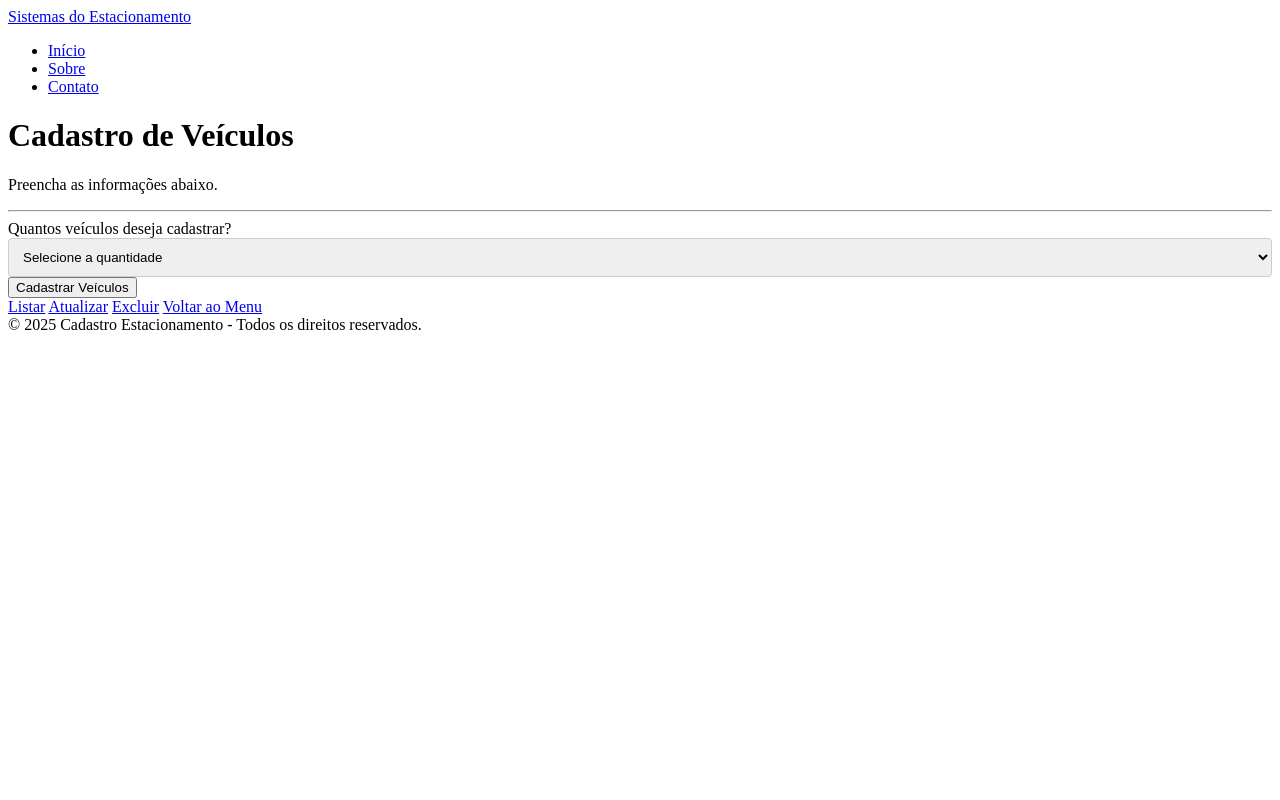
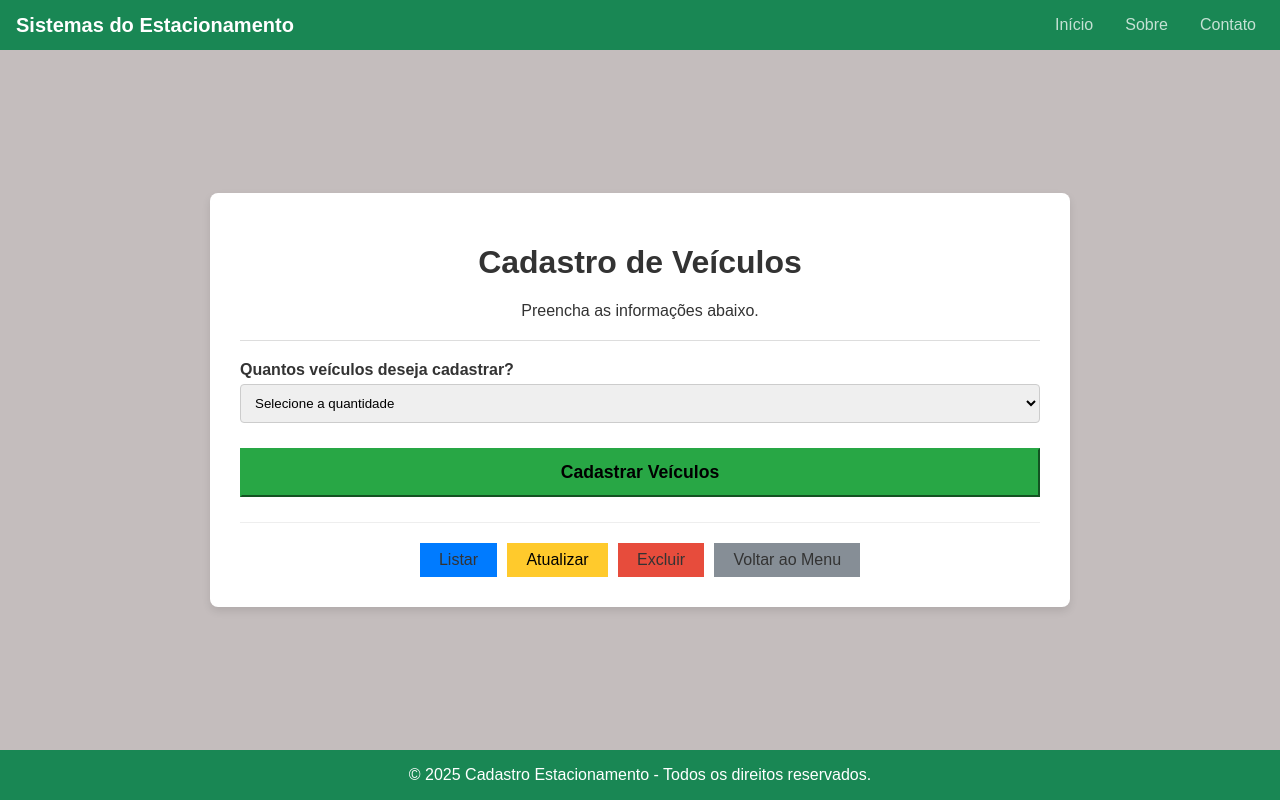
Before and after one commit to Kauan-emanuel/Trabalho1-de-front-end, a plain HTML site: page cadastrar_veiculo.html in a window 1280 px wide. Drawn offline with Linux system fonts and the light colour scheme; the site is published under a folder, as on GitHub Pages, so addresses that start at the root find nothing.

Commit message:
Add files via upload

```diff
--- a/cadastrar_veiculo.html
+++ b/cadastrar_veiculo.html
@@ -3,9 +3,9 @@
 <head>
     <meta charset="UTF-8">
     <title>Cadastrar Veículos</title>
-    <link rel="stylesheet" href="/style_index.css">
-    <link rel="stylesheet" href="/style_crud.css"> <!-- Adicionado para consistência -->
-    <link rel="stylesheet" href="/cadastrar_veiculo.css">
+    <link rel="stylesheet" href="style_index.css">
+    <link rel="stylesheet" href="style_crud.css"> <!-- Adicionado para consistência -->
+    <link rel="stylesheet" href="cadastrar_veiculo.css">
 
 </head>
 <body>
@@ -37,10 +37,10 @@
             </form>
 
             <div class="crud-navigation">
-                <a href="/listar.html" class="btn btn-read">Listar</a>
-                <a href="/atualizar.html" class="btn btn-update">Atualizar</a>
-                <a href="/excluir.html" class="btn btn-delete">Excluir</a>
-                <a href="/login.html" class="btn btn-secondary">Voltar ao Menu</a>
+                <a href="listar.html" class="btn btn-read">Listar</a>
+                <a href="atualizar.html" class="btn btn-update">Atualizar</a>
+                <a href="excluir.html" class="btn btn-delete">Excluir</a>
+                <a href="login.html" class="btn btn-secondary">Voltar ao Menu</a>
             </div>
         </div>
     </main>
```
